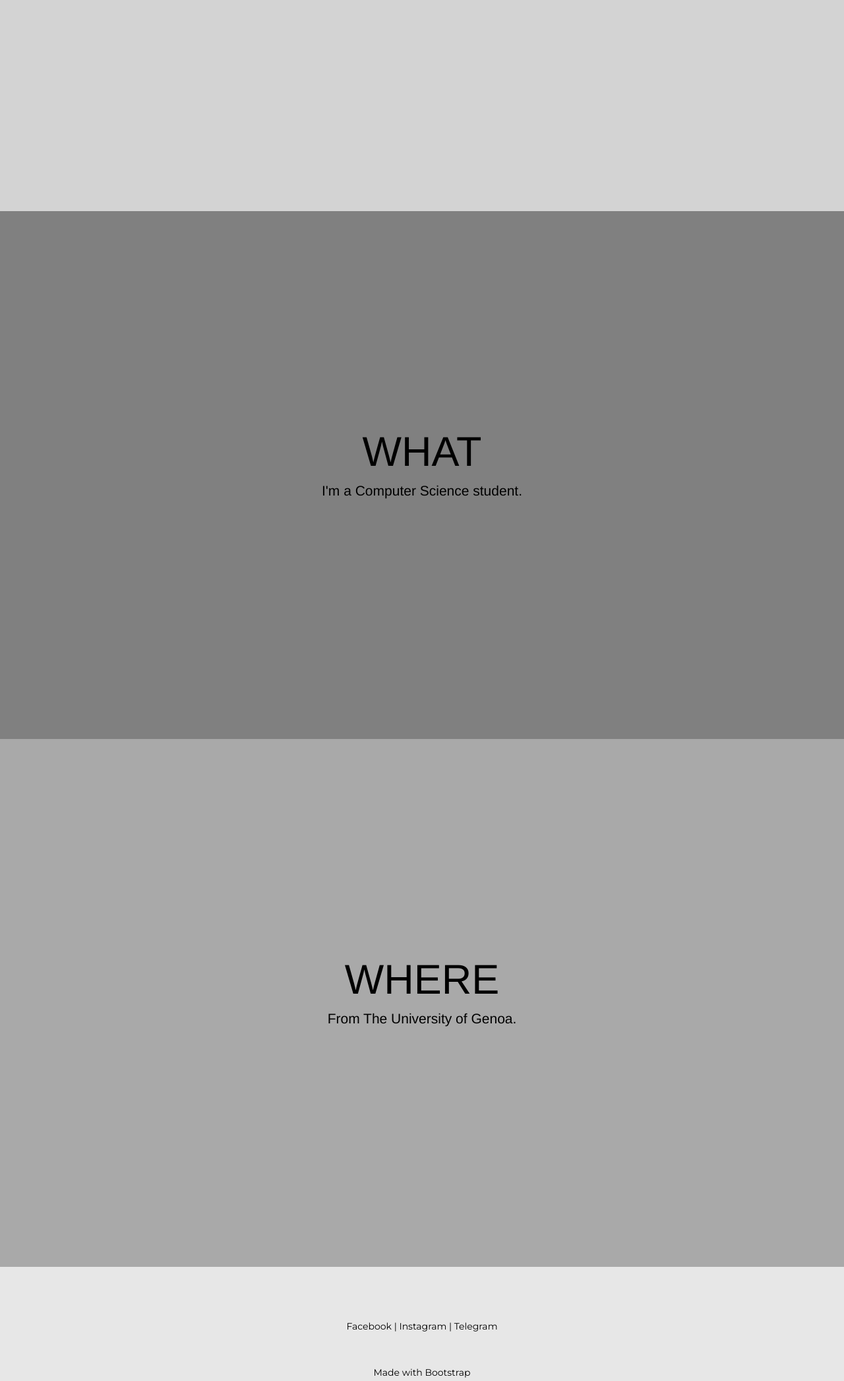
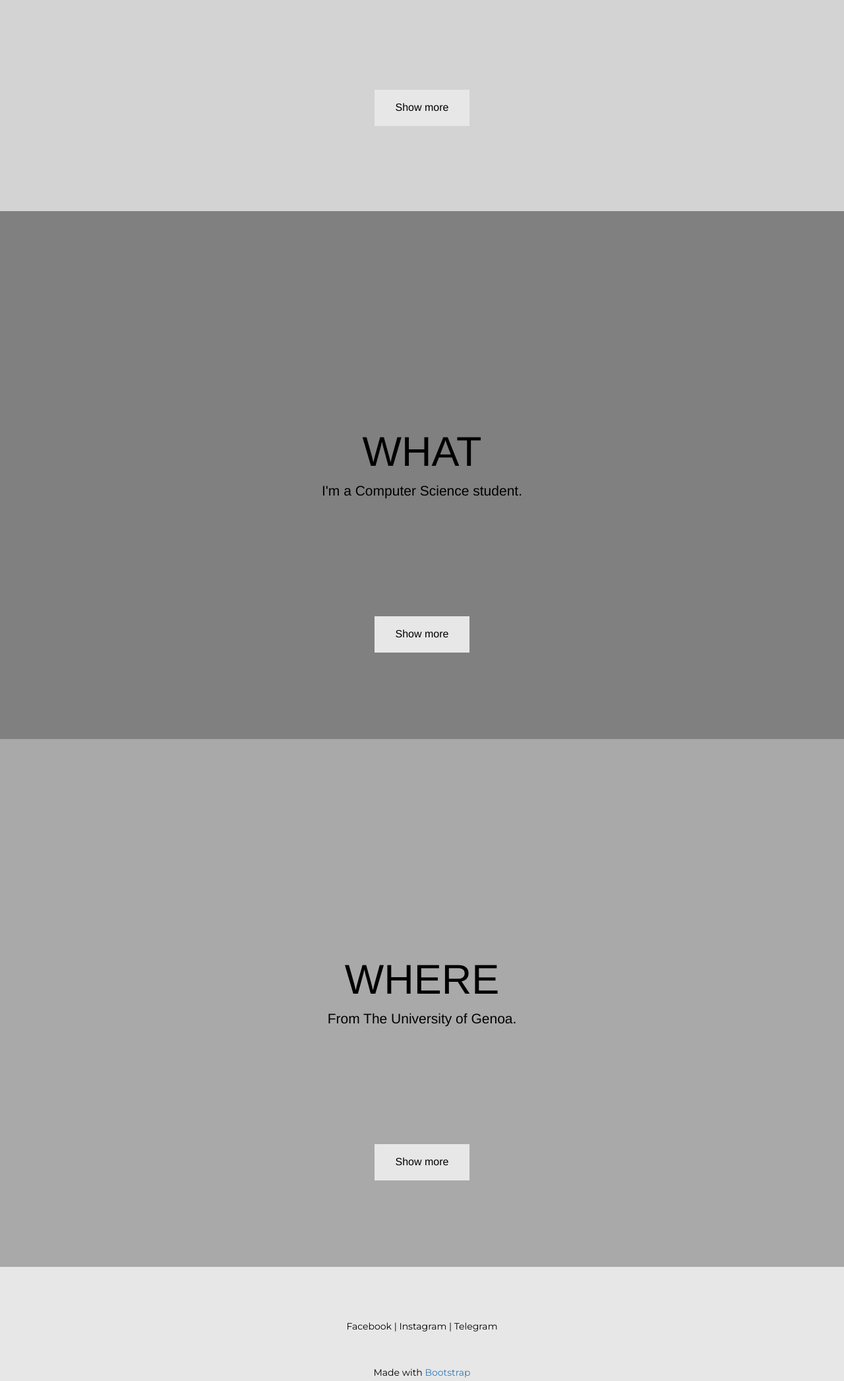
Before and after one commit to xLegend97/Sito, a plain HTML site: page main/index.html in a window 1280 px wide. Shown: the part 480-2573 px from the top of the page at 66% size. Drawn offline with nearby package versions, Linux system fonts and the light colour scheme.

Commit message:
WIP#11: effects & show more button

```diff
--- a/main/index.html
+++ b/main/index.html
@@ -9,6 +9,7 @@
     <link href="https://fonts.googleapis.com/css?family=Montserrat" rel="stylesheet">
     <script src="https://ajax.googleapis.com/ajax/libs/jquery/3.3.1/jquery.min.js"></script>
     <script src="https://maxcdn.bootstrapcdn.com/bootstrap/3.3.7/js/bootstrap.min.js"></script>
+    <script src="script.js"></script>
 </head>
 <body data-spy="scroll" data-target=".navbar" data-offset="50">
 
@@ -36,25 +37,28 @@
 <!-- First Container -->
 <div id="WHO" class="container-fluid jumbotron cont1">
     <h1 class="who">WHO</h1>
-    <p>I'm a dreamer.</p>
+    <p id="sm1">I'm a dreamer.</p>
+    <button class="btn1" onclick="showMore1()">Show more</button>
 </div>
 
 <!-- Second Container -->
 <div id="WHAT" class="container-fluid jumbotron cont2">
     <h1 class="what">WHAT</h1>
-    <p>I'm a Computer Science student.</p>
+    <p id="sm2">I'm a Computer Science student.</p>
+    <button class="btn2" onclick="showMore2()">Show more</button>
 </div>
 
 <!-- Third Container -->
 <div id="WHERE" class="container-fluid jumbotron cont3">
     <h1 class="where">WHERE</h1>
-    <p>From The University of Genoa.</p>
+    <p id="sm3">From The University of Genoa.</p>
+    <button class="btn3" onclick="showMore3()">Show more</button>
 </div>
 
 <!-- Footer -->
 <div class="container-fluid footer foot1">
     <p style="padding-top: 10vh;">Facebook | Instagram | Telegram</p>
-    <p style="padding-top: 5vh;">Made with Bootstrap</p>
+    <p style="padding-top: 5vh;">Made with <a href="https://getbootstrap.com/">Bootstrap</a></p>
 </div>
 
 </body>
--- a/main/script.js
+++ b/main/script.js
@@ -0,0 +1,29 @@
+function showMore1() {
+    var x = document.getElementById("sm1");
+    console.log(x);
+    console.log(x.innerText);
+    console.log(x.innerHTML);
+    if (x.innerHTML === "I'm a dreamer.") {
+        x.innerHTML = "Swapped text!";
+    } else {
+        x.innerHTML = "I'm a dreamer.";
+    }
+}
+
+function showMore2() {
+    var x = document.getElementById("sm2");
+    if (x.innerHTML === "I'm a Computer Science student.") {
+        x.innerHTML = "Swapped text!";
+    } else {
+        x.innerHTML = "I'm a Computer Science student.";
+    }
+}
+
+function showMore3() {
+    var x = document.getElementById("sm3");
+    if (x.innerHTML === "From The University of Genoa.") {
+        x.innerHTML = "Swapped text!";
+    } else {
+        x.innerHTML = "From The University of Genoa.";
+    }
+}
--- a/main/style.css
+++ b/main/style.css
@@ -68,10 +68,6 @@ body {
     font-family: Montserrat, monospace;
 }
 
-.navbar {
-    font-family: Montserrat, monospace;
-}
-
 .navbar-default .navbar-nav>.active>a, .navbar-default .navbar-nav>.active>a:focus, .navbar-default .navbar-nav>.active>a:hover {
     color: black;
     background-color: #eee;
@@ -80,3 +76,55 @@ body {
 .navbar-default .navbar-brand {
     color: black;
 }
+
+.btn1 {
+    background-color: #e7e7e7;
+    border: none;
+    color: black;
+    padding: 16px 32px;
+    text-align: center;
+    font-size: 16px;
+    margin: 4px 2px;
+    margin-top: 20vh;
+    transition: 0.3s;
+}
+
+.btn1:hover {
+    /*background-color: red;*/
+    background-color: #e10000;
+    color: white;
+}
+
+.btn2 {
+    background-color: #e7e7e7;
+    border: none;
+    color: black;
+    padding: 16px 32px;
+    text-align: center;
+    font-size: 16px;
+    margin: 4px 2px;
+    margin-top: 20vh;
+    transition: 0.3s;
+}
+
+.btn2:hover {
+    background-color: #007a00;
+    color: white;
+}
+
+.btn3 {
+    background-color: #e7e7e7;
+    border: none;
+    color: black;
+    padding: 16px 32px;
+    text-align: center;
+    font-size: 16px;
+    margin: 4px 2px;
+    margin-top: 20vh;
+    transition: 0.3s;
+}
+
+.btn3:hover {
+    background-color: #00008c;
+    color: white;
+}
```
